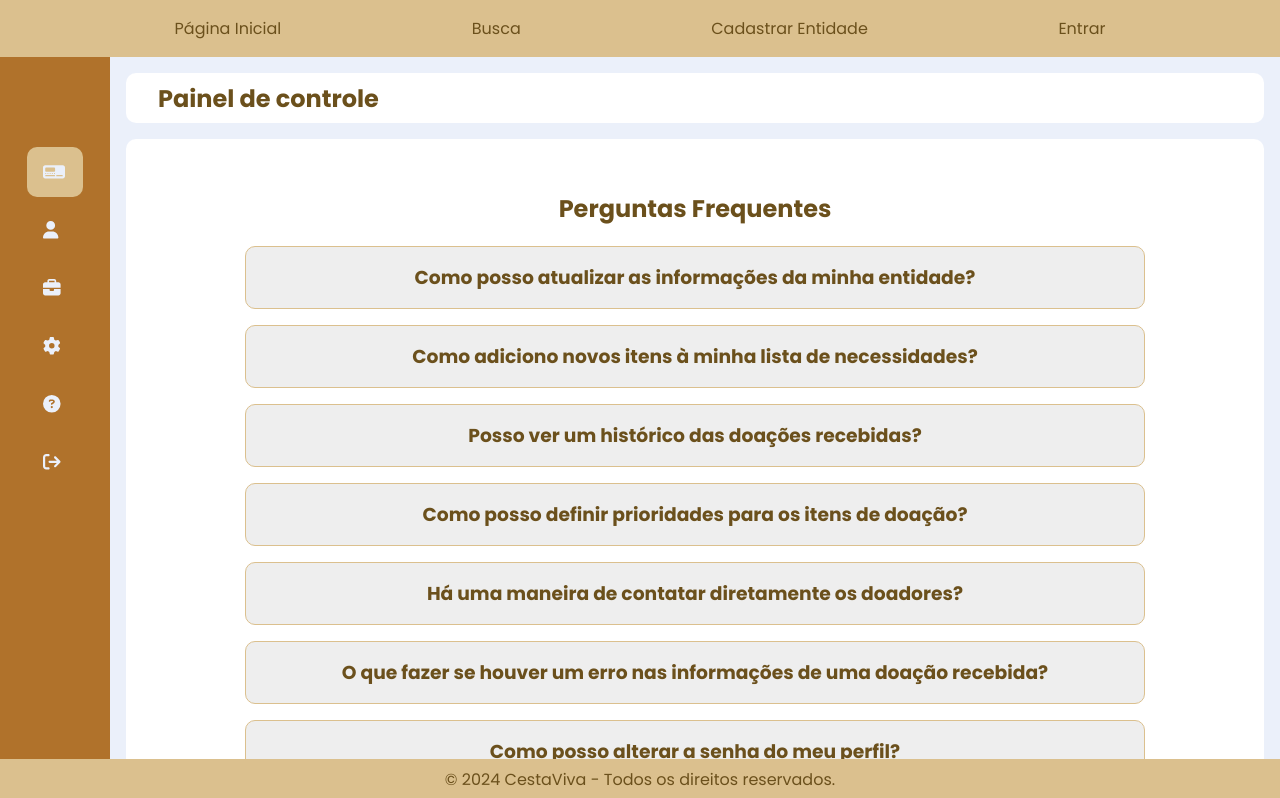
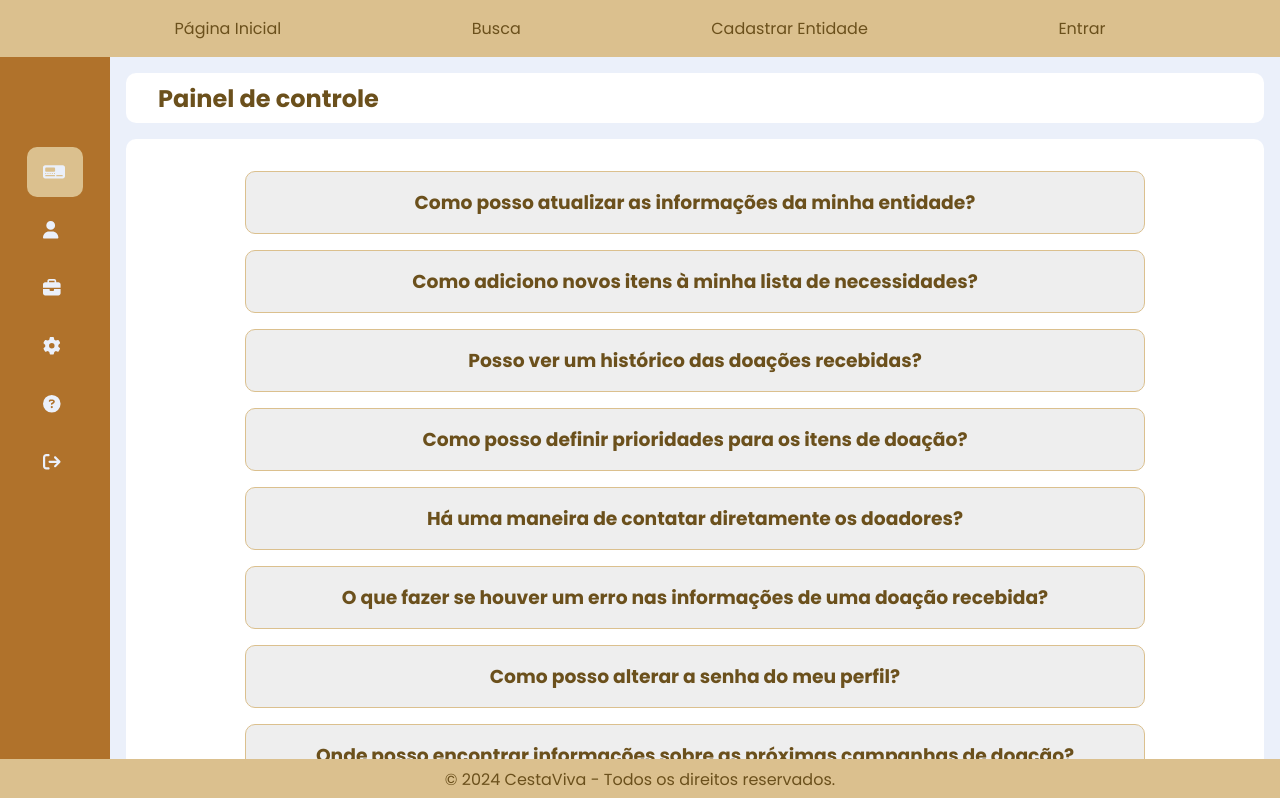
Before and after one commit to Amicuchi/CestaViva, a React (Vite) app: page /dashboard/faq in a window 1280 px wide. Shown: the top 798 px of the page. Built offline with nearby package versions, Linux system fonts and the light colour scheme; sample sign-in values are in the browser's storage.

Commit message:
User e FAQ: Exclusão do título fixo e tornando ele dinâmico.

```diff
--- a/src/pages/Dashboard/views/FAQ/FAQ.jsx
+++ b/src/pages/Dashboard/views/FAQ/FAQ.jsx
@@ -8,7 +8,6 @@ export default function DashboardFAQ() {
         <>
             <div className="card--container lastOne">
                 <div className="perguntas">
-                    <h2>Perguntas Frequentes</h2>
                     <Questions />
                     <hr />
                 </div>
--- a/src/pages/Dashboard/views/User.jsx
+++ b/src/pages/Dashboard/views/User.jsx
@@ -55,7 +55,6 @@ export default function DashboardUser() {
   return (
     <div className="card--container lastOne">
       <div className="card--content">
-        <h2>Perfil da Entidade</h2>
         <div className="user--container">
           <img
             src={getImageToDisplay()}
```
